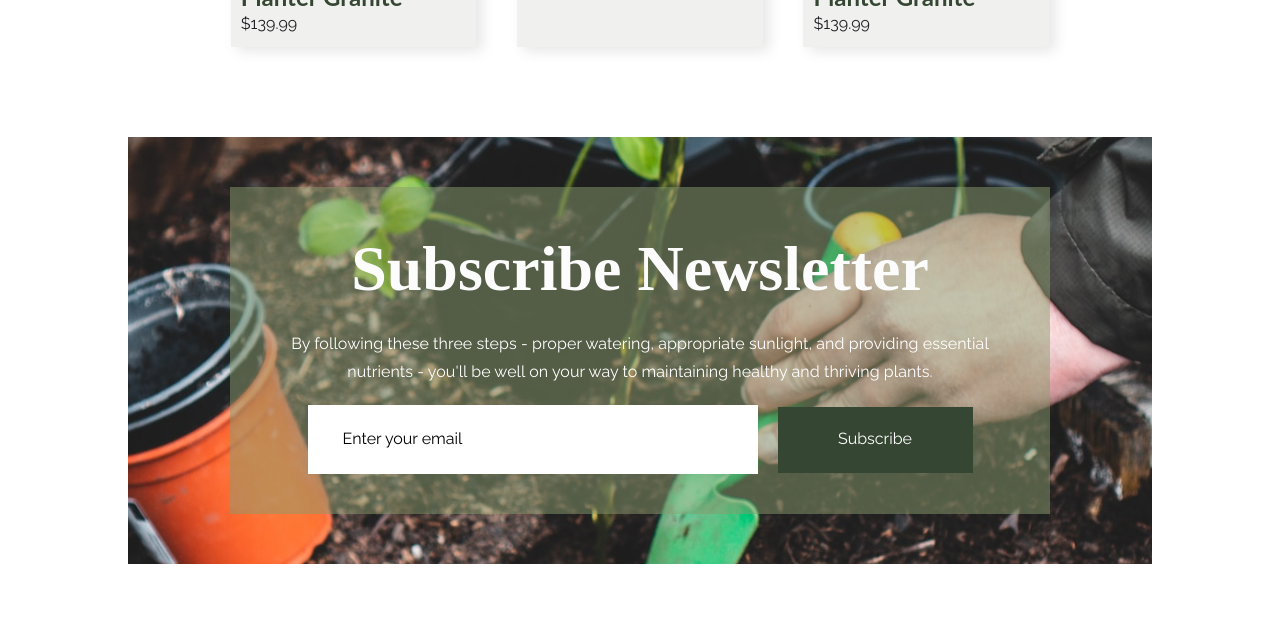
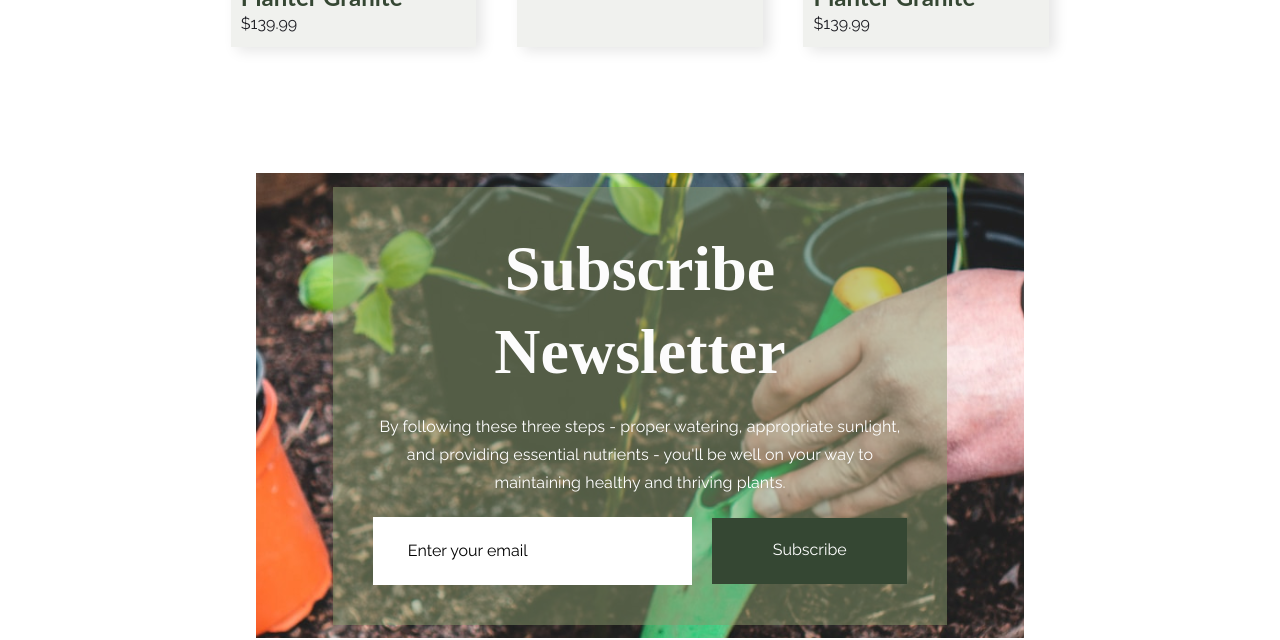
Before and after one commit to Adaeze-Tochukwu/plant-piece, a React (Vite) app: page / in a window 1280 px wide. Shown: the part 4080-4720 px from the top of the page. Built offline with nearby package versions, Linux system fonts and the light colour scheme.

Commit message:
changed the subscribe background image from 80% to 60%

```diff
--- a/src/components/subscribe/Subscribe.scss
+++ b/src/components/subscribe/Subscribe.scss
@@ -66,7 +66,7 @@
 
   @media only screen and (min-width: 992px) {
     &__backgroundImage {
-      max-width: 80%;
+      max-width: 60%;
       margin: 0 auto 0 auto;
       padding: 50px 0 50px 0;
       background-image: url(/images/background-subscribe.svg);
```
